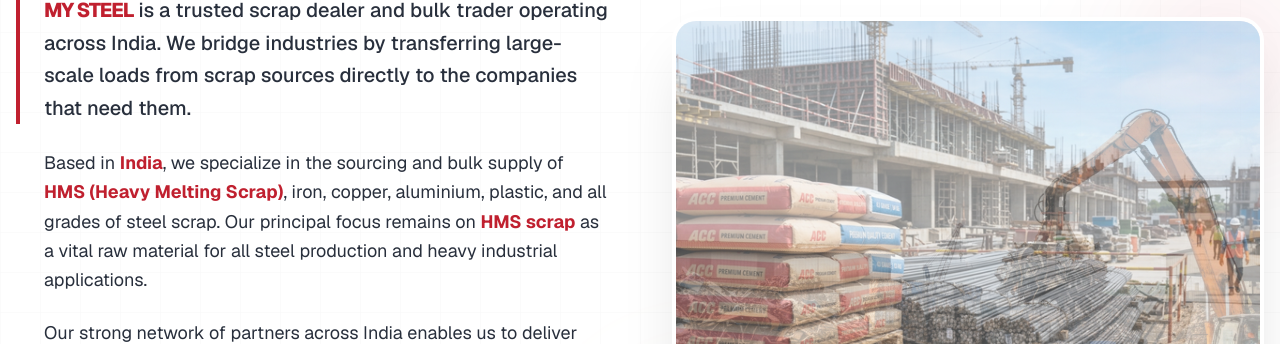
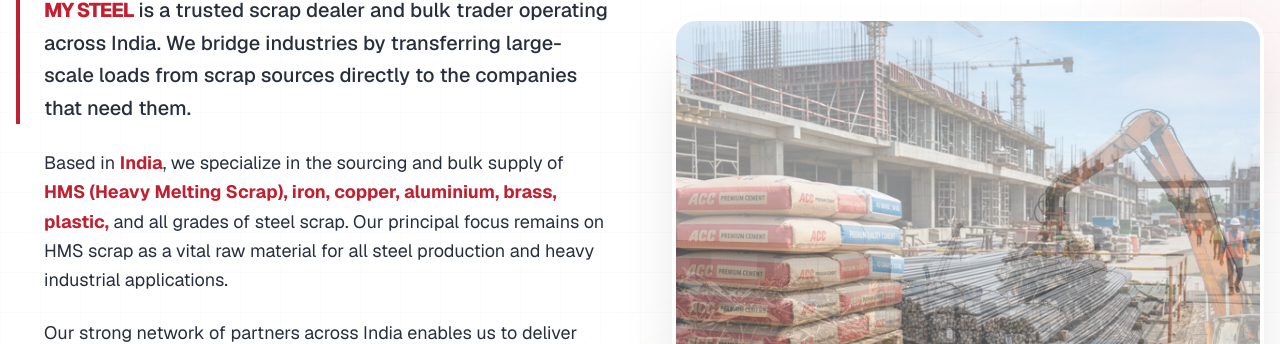
Before and after one commit to Sujith-Sukumar/mysteel, a Next.js app: page / in a window 1280 px wide. Shown: the part 1961-2305 px from the top of the page. Built offline with nearby package versions, Linux system fonts and the light colour scheme.

Commit message:
About bug fix

```diff
--- a/app/components/homepage/aboutus.jsx
+++ b/app/components/homepage/aboutus.jsx
@@ -114,11 +114,8 @@ export default function AboutUs() {
                 <strong className="text-primary font-bold">India</strong>, we
                 specialize in the sourcing and bulk supply of{" "}
                 <strong className="text-primary font-bold">
-                  HMS (Heavy Melting Scrap)
-                </strong>
-                , iron, copper, aluminium, plastic, and all grades of steel
-                scrap. Our principal focus remains on{" "}
-                <strong className="text-primary font-bold">HMS scrap</strong> as
+                  HMS (Heavy Melting Scrap), iron, copper, aluminium, brass, plastic,</strong> and all grades of steel
+                scrap. Our principal focus remains on{" "} HMS scrap as
                 a vital raw material for all steel production and heavy
                 industrial applications.{" "}
               </p>
```
